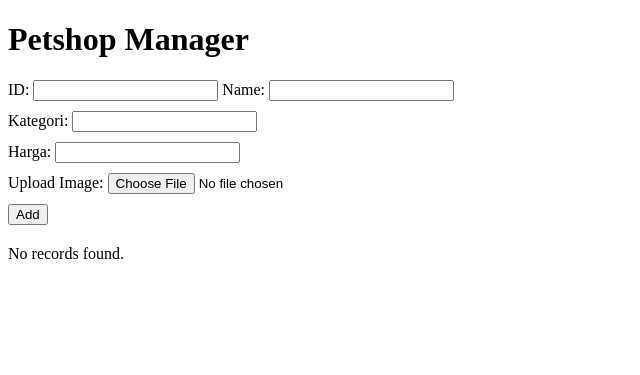
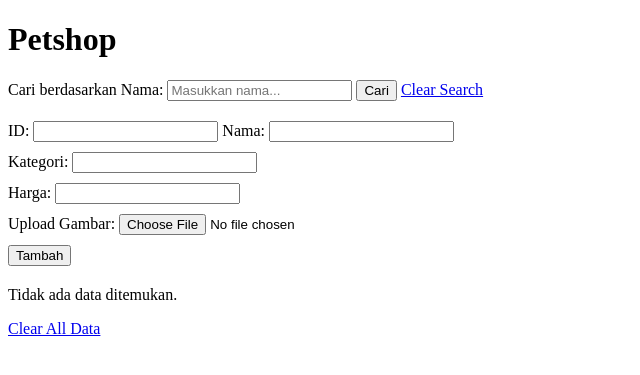
Before and after one commit to re4dam/TP1DPBO2025C2, a PHP site: page / in a window 1280 px wide. Shown: the top 375 px of the page, without its empty margins (0-640 px from the left). Run offline with PHP 8.4, Linux system fonts and the light colour scheme.

Commit message:
Fixing php updated

```diff
--- a/php/index.php
+++ b/php/index.php
@@ -1,103 +1,150 @@
 <?php
+// Memasukkan definisi kelas Petshop
 include "Petshop.php";
 
-// Array untuk menyimpan data Petshop (penyimpanan dalam memori)
-$data = [];
+// Memulai session untuk menyimpan data sementara
+session_start();
 
-// Handle form submissions
+// Inisialisasi array $data di dalam session jika belum ada
+if (!isset($_SESSION['data'])) {
+    $_SESSION['data'] = [];
+}
+
+// Menggunakan data dari session
+$data = &$_SESSION['data'];
+
+// Fungsi untuk memformat harga ke dalam format Rupiah (IDR)
+function formatRupiah($harga)
+{
+    return 'Rp ' . number_format($harga, 0, ',', '.'); // Format: Rp 1.000.000
+}
+
+// Menangani pengiriman form
 if ($_SERVER['REQUEST_METHOD'] === 'POST') {
-    $action = $_POST['action'] ?? ''; // Mengambil action yang didapatkan dari POST
+    $action = $_POST['action'] ?? ''; // Mengambil aksi dari form (create, update, delete)
 
     switch ($action) {
             // Membuat data baru
         case 'create':
-            $id = htmlspecialchars($_POST['id']); // Mengambil ID yang dimasukkan pengguna
-            $name = htmlspecialchars($_POST['name']);
-            $kategori = htmlspecialchars($_POST['kategori']);
-            $harga = htmlspecialchars($_POST['harga']);
-            $gambarPath = '';
+            $id = htmlspecialchars($_POST['id']); // Mengambil ID dari input pengguna
+            $name = htmlspecialchars($_POST['name']); // Mengambil nama dari input pengguna
+            $kategori = htmlspecialchars($_POST['kategori']); // Mengambil kategori dari input pengguna
+            $harga = htmlspecialchars($_POST['harga']); // Mengambil harga dari input pengguna
+            $gambarPath = ''; // Inisialisasi path gambar
 
             // Memeriksa apakah ID sudah ada
             $idExists = false;
-            foreach ($data as $item) {
-                if ($item->get_ID() === $id) {
+            $index = 0; // Inisialisasi index untuk iterasi
+            $dataLength = count($data); // Hitung panjang array $data
+
+            // Gunakan while untuk iterasi
+            while ($index < $dataLength && !$idExists) {
+                if ($data[$index]->get_ID() === $id) {
                     $idExists = true;
-                    break;
                 }
+                $index++; // Increment index
             }
 
             if ($idExists) {
                 echo "<script>alert('ID sudah ada. Silakan gunakan ID yang lain.');</script>";
             } else {
-                // Handle file upload
+                // Menangani upload gambar
                 if (!empty($_FILES['gambar']['name'])) {
-                    $targetDir = "uploads/";
+                    $targetDir = "uploads/"; // Direktori untuk menyimpan gambar
                     if (!file_exists($targetDir)) {
-                        mkdir($targetDir, 0777, true);
+                        mkdir($targetDir, 0777, true); // Buat direktori jika belum ada
                     }
+                    // Generate nama unik untuk file gambar
                     $gambarPath = $targetDir . uniqid() . "_" . basename($_FILES['gambar']['name']);
-                    move_uploaded_file($_FILES['gambar']['tmp_name'], $gambarPath);
+                    move_uploaded_file($_FILES['gambar']['tmp_name'], $gambarPath); // Pindahkan file ke direktori
                 }
 
                 // Membuat objek Petshop baru
                 $newItem = new Petshop($id, $name, $kategori, $harga, $gambarPath);
-                $data[] = $newItem; // Menambahkan objek ke dalam array
+                $_SESSION['data'][] = $newItem; // Menambahkan objek baru ke dalam session data
             }
             break;
 
             // Mengupdate data yang sudah ada
         case 'update':
-            $id = $_POST['id'];
-            foreach ($data as &$item) {
-                if ($item->get_ID() === $id) {
-                    $item->set_Nama(htmlspecialchars($_POST['name']));
-                    $item->set_Kategori(htmlspecialchars($_POST['kategori']));
-                    $item->set_Harga(htmlspecialchars($_POST['harga']));
+            $id = $_POST['id']; // Mengambil ID dari input pengguna
+            $index = 0; // Inisialisasi index untuk iterasi
+            $dataLength = count($data); // Hitung panjang array $data
+            $idExists = false;
 
+            // Gunakan while untuk iterasi
+            while ($index < $dataLength && !$idExists) {
+                if ($data[$index]->get_ID() === $id) {
+                    // Update nama, kategori, dan harga
+                    $data[$index]->set_Nama(htmlspecialchars($_POST['name']));
+                    $data[$index]->set_Kategori(htmlspecialchars($_POST['kategori']));
+                    $data[$index]->set_Harga(htmlspecialchars($_POST['harga']));
+
+                    // Menangani upload gambar baru (jika ada)
                     if (!empty($_FILES['gambar']['name'])) {
                         $targetDir = "uploads/";
                         if (!file_exists($targetDir)) {
-                            mkdir($targetDir, 0777, true);
+                            mkdir($targetDir, 0777, true); // Buat direktori jika belum ada
                         }
+                        // Generate nama unik untuk file gambar baru
                         $gambarPath = $targetDir . uniqid() . "_" . basename($_FILES['gambar']['name']);
-                        move_uploaded_file($_FILES['gambar']['tmp_name'], $gambarPath);
-                        $item->set_Gambar($gambarPath);
+                        move_uploaded_file($_FILES['gambar']['tmp_name'], $gambarPath); // Pindahkan file ke direktori
+                        $data[$index]->set_Gambar($gambarPath); // Update path gambar
                     }
-                    break;
+                    $idExists = true;
                 }
+                $index++; // Increment index
             }
             break;
 
             // Menghapus data
         case 'delete':
-            $id = $_POST['id'];
+            $id = $_POST['id']; // Mengambil ID dari input pengguna
             foreach ($data as $key => $item) {
                 if ($item->get_ID() === $id) {
-                    // Menghapus file gambar
+                    // Menghapus file gambar jika ada
                     if ($item->get_Gambar() && file_exists($item->get_Gambar())) {
-                        unlink($item->get_Gambar());
+                        unlink($item->get_Gambar()); // Hapus file dari server
                     }
-                    unset($data[$key]); // Menghapus data dari array
+                    unset($data[$key]); // Hapus data dari array
                 }
             }
             break;
     }
 
-    // Redirect untuk menghindari form resubmission
+    // Redirect untuk menghindari pengiriman form ulang
     header('Location: index.php');
     exit;
+}
+
+// Menangani pencarian data
+$searchTerm = $_GET['search'] ?? ''; // Mengambil kata kunci pencarian
+$filteredData = $data;
+
+if ($searchTerm) {
+    // Filter data berdasarkan nama (case-insensitive)
+    $filteredData = array_filter($data, function ($item) use ($searchTerm) {
+        return stripos($item->get_Nama(), $searchTerm) !== false;
+    });
 }
 
 // Mengambil data untuk diedit (jika ada)
 $editItem = null;
 if (isset($_GET['edit'])) {
-    $editId = $_GET['edit'];
+    $editId = $_GET['edit']; // Mengambil ID dari parameter URL
     foreach ($data as $item) {
         if ($item->get_ID() === $editId) {
-            $editItem = $item;
+            $editItem = $item; // Set data yang akan diedit
             break;
         }
     }
+}
+
+// Menghapus session data (opsional)
+if (isset($_GET['clear_session'])) {
+    session_destroy(); // Hapus semua data session
+    header('Location: index.php'); // Redirect ke halaman utama
+    exit;
 }
 ?>
 
@@ -105,7 +152,7 @@
 <html>
 
 <head>
-    <title>CRUD without Database</title>
+    <title>CRUD PHP</title>
     <!-- CSS styling untuk tabel dan form -->
     <style>
         table {
@@ -130,7 +177,15 @@
 </head>
 
 <body>
-    <h1>Petshop Manager</h1>
+    <h1>Petshop</h1>
+
+    <!-- Form Pencarian -->
+    <form method="get" action="">
+        <label for="search">Cari berdasarkan Nama:</label>
+        <input type="text" id="search" name="search" placeholder="Masukkan nama..." value="<?= htmlspecialchars($_GET['search'] ?? '') ?>">
+        <button type="submit">Cari</button>
+        <a href="index.php">Clear Search</a>
+    </form>
 
     <!-- Form Create/Update -->
     <form method="post" enctype="multipart/form-data">
@@ -139,12 +194,12 @@
             <?php if ($editItem): ?>
                 <input type="hidden" name="id" value="<?= htmlspecialchars($editItem->get_ID()) ?>">
             <?php else: ?>
-                <!-- Input untuk ID produk yang dimasukkan pengguna -->
+                <!-- Input untuk ID produk -->
                 <label>ID:</label>
                 <input type="text" name="id" value="<?= htmlspecialchars($editItem ? $editItem->get_ID() : '') ?>" required>
             <?php endif; ?>
 
-            <label>Name:</label>
+            <label>Nama:</label>
             <input type="text" name="name" value="<?= htmlspecialchars($editItem ? $editItem->get_Nama() : '') ?>" required>
         </div>
 
@@ -159,34 +214,34 @@
         </div>
 
         <div class="form-group">
-            <label>Upload Image:</label>
+            <label>Upload Gambar:</label>
             <input type="file" name="gambar" accept="image/*">
             <?php if ($editItem && $editItem->get_Gambar()): ?>
-                <p>Current Image:</p>
+                <p>Gambar Saat Ini:</p>
                 <img src="<?= htmlspecialchars($editItem->get_Gambar()) ?>" width="100">
             <?php endif; ?>
         </div>
 
-        <button type="submit"><?= $editItem ? 'Update' : 'Add' ?></button>
+        <button type="submit"><?= $editItem ? 'Update' : 'Tambah' ?></button>
         <?php if ($editItem): ?>
-            <a href="index.php">Cancel</a>
+            <a href="index.php">Batal</a>
         <?php endif; ?>
     </form>
 
     <!-- Tabel Data -->
-    <?php if (!empty($data)): ?>
+    <?php if (!empty($filteredData)): ?>
         <table>
             <tr>
                 <th>No</th>
                 <th>ID</th>
-                <th>Image</th>
-                <th>Name</th>
+                <th>Gambar</th>
+                <th>Nama</th>
                 <th>Kategori</th>
                 <th>Harga</th>
-                <th>Actions</th>
+                <th>Aksi</th>
             </tr>
             <?php $iterasi = 1; // Inisialisasi counter
-            foreach ($data as $item): ?>
+            foreach ($filteredData as $item): ?>
                 <tr>
                     <td><?php echo $iterasi; ?></td>
                     <td><?= htmlspecialchars($item->get_ID()) ?></td>
@@ -194,18 +249,18 @@
                         <?php if ($item->get_Gambar()): ?>
                             <img src="<?= htmlspecialchars($item->get_Gambar()) ?>" width="100">
                         <?php else: ?>
-                            No Image
+                            Tidak Ada Gambar
                         <?php endif; ?>
                     </td>
                     <td><?= htmlspecialchars($item->get_Nama()) ?></td>
                     <td><?= htmlspecialchars($item->get_Kategori()) ?></td>
-                    <td><?= htmlspecialchars($item->get_Harga()) ?></td>
+                    <td><?= formatRupiah(htmlspecialchars($item->get_Harga())) ?></td>
                     <td>
                         <a href="index.php?edit=<?= htmlspecialchars($item->get_ID()) ?>">Edit</a>
                         <form method="post" style="display: inline;">
                             <input type="hidden" name="action" value="delete">
                             <input type="hidden" name="id" value="<?= htmlspecialchars($item->get_ID()) ?>">
-                            <button type="submit">Delete</button>
+                            <button type="submit">Hapus</button>
                         </form>
                     </td>
                 </tr>
@@ -213,8 +268,11 @@
             endforeach; ?>
         </table>
     <?php else: ?>
-        <p>No records found.</p>
+        <p>Tidak ada data ditemukan.</p>
     <?php endif; ?>
+
+    <!-- Link untuk Menghapus Session -->
+    <p><a href="index.php?clear_session=1">Clear All Data</a></p>
 </body>
 
 </html>
```
Also changed, not shown: php/uploads/67b83a5805195_twibbon arkavidia 9.0.png (deleted), php/uploads/67b89cc95c08e_whiskas-3d-1-2kg-fop-adult-mackerel-2_1713961077428_1720684778938_1723462955552.png (deleted), php/uploads/67b89cde8cca9_data.jpeg.webp (deleted), php/uploads/67b89cf43bff0_WhatsApp Image 2025-02-14 at 10.46.52.jpeg (deleted), php/uploads/67b89d1067b7a_sg-11134201-22110-tvm8752zsckv80.jpg (deleted), 1 other file.
